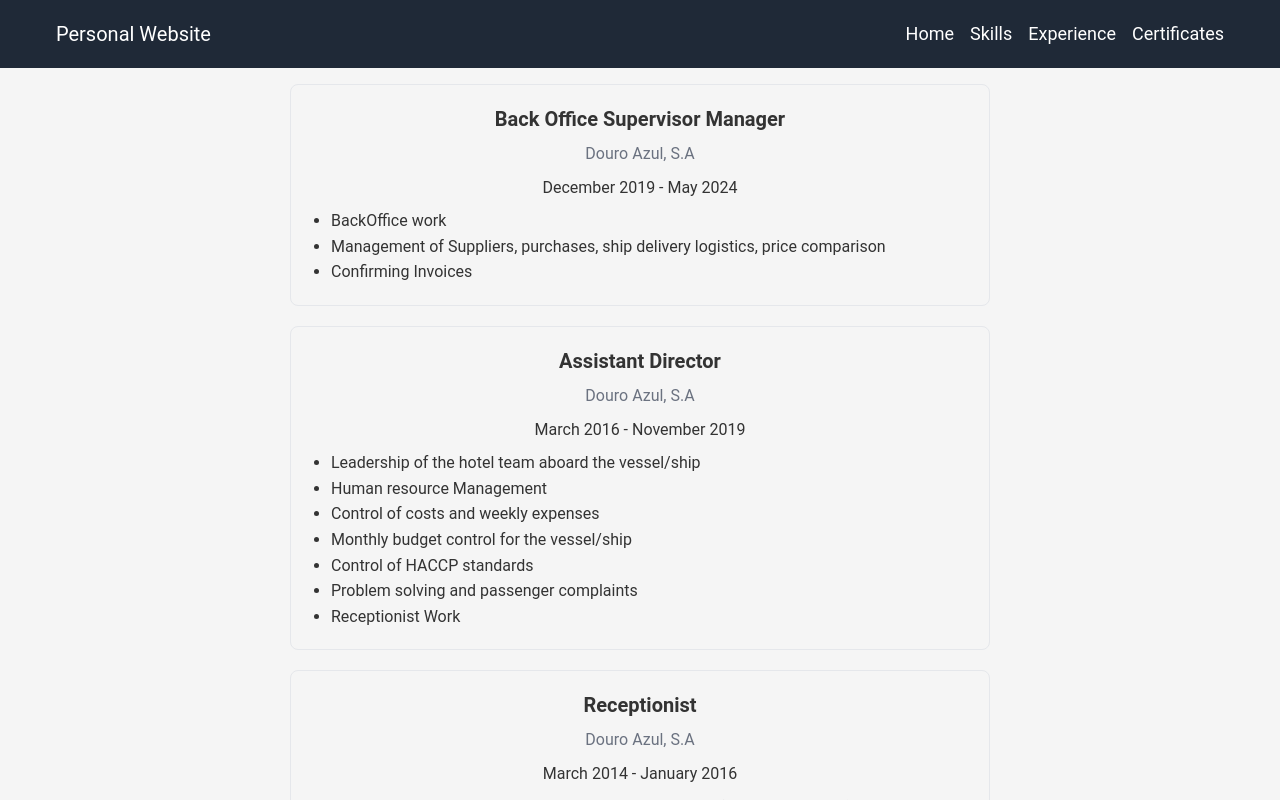
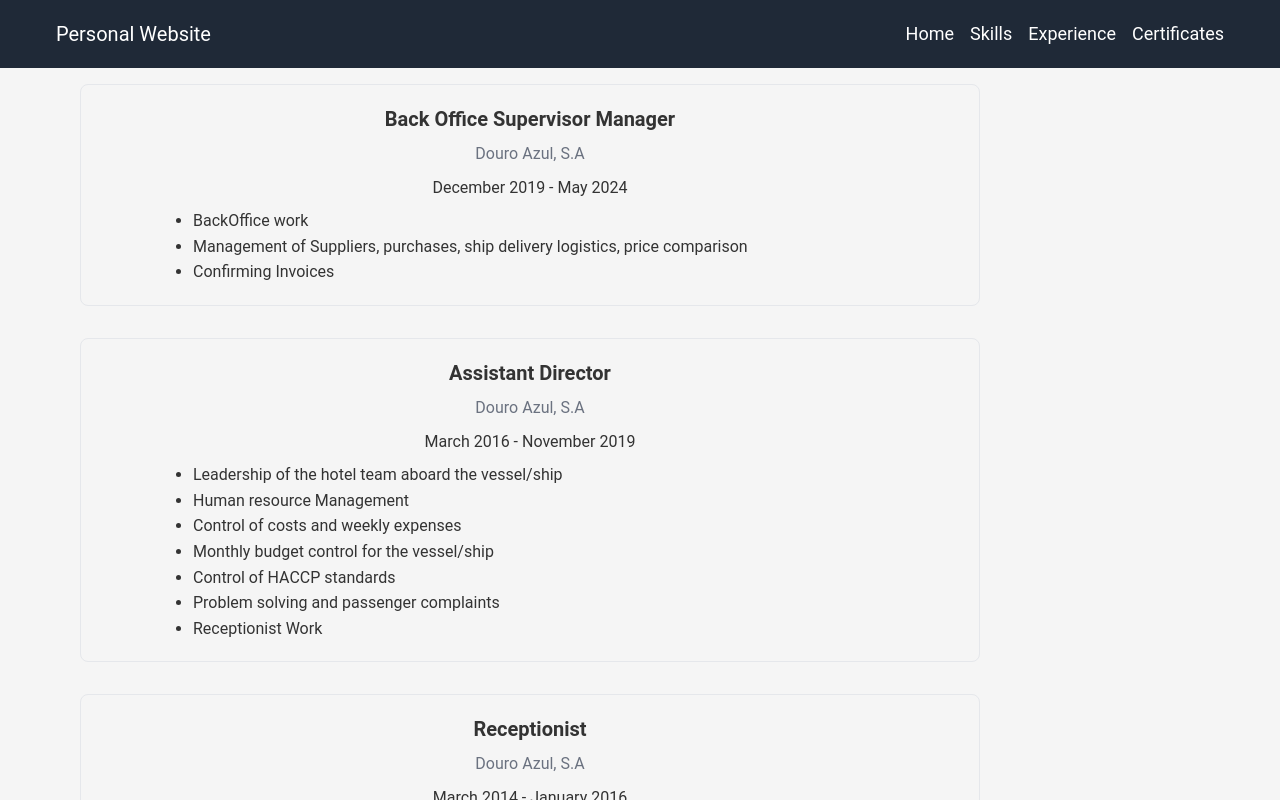
Before and after one commit to lBrunoLopes/Personal-Website, a React (Create React App) app: page /Experience in a window 1280 px wide. Shown: the top 800 px of the page. Built offline with nearby package versions, Linux system fonts and the light colour scheme.

Commit message:
updated view for Experience

```diff
--- a/src/pages/Experience.js
+++ b/src/pages/Experience.js
@@ -3,7 +3,7 @@
 const Experience = () => {
     return (
         <div className="container mx-auto px-4 sm:px-6 lg:px-10 mt-8">
-            <div className="flex flex-col gap-5">
+            <div className="flex flex-col gap-8 items-center justify-center" style={{ alignItems: 'stretch' }}>
                 <Event
                     title="Back Office Supervisor Manager"
                     company="Douro Azul, S.A"
@@ -56,14 +56,16 @@
 };
 
 
+
+
 const Event = ({ title, company, duration, description }) => {
     return (
-        <div className="border border-gray-200 rounded-lg p-5 mx-auto" style={{ width: '700px' }}>
-            <div className="text-center"> {/* Add text-center class here */}
+        <div className="flex-grow border border-gray-200 rounded-lg p-5 text-center px-4 sm:px-6 lg:px-10" style={{ maxWidth: '900px' }}>
+            <div className="mx-10"> {/* Center the items */}
                 <h1 className="text-xl font-bold mb-2">{title}</h1>
                 <h3 className="text-gray-500 mb-2">{company}</h3>
                 <p className="mb-2">{duration}</p>
-                <ul className="list-disc pl-5 text-left"> {/* Adjust text alignment */}
+                <ul className="list-disc pl-8 text-left">
                     {description.map((item, index) => (
                         <li key={index}>{item}</li>
                     ))}
@@ -73,5 +75,4 @@
     );
 };
 
-
 export default Experience;
```
